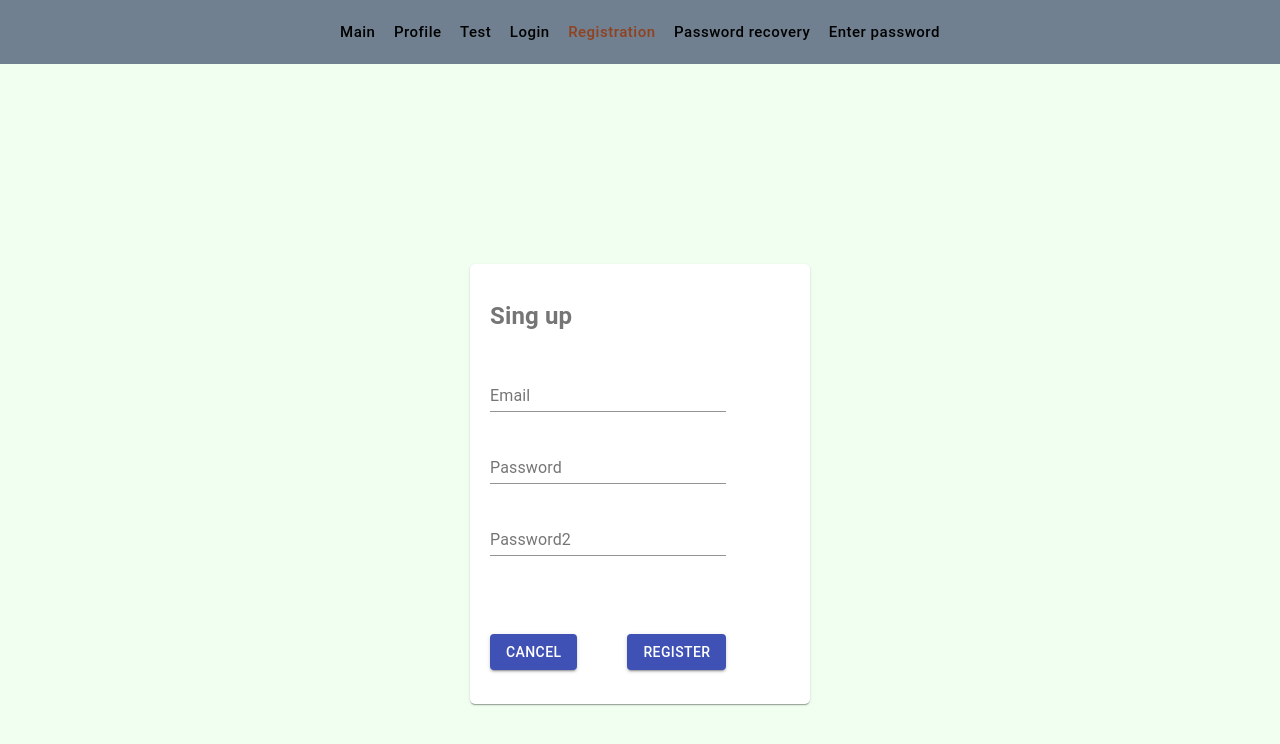
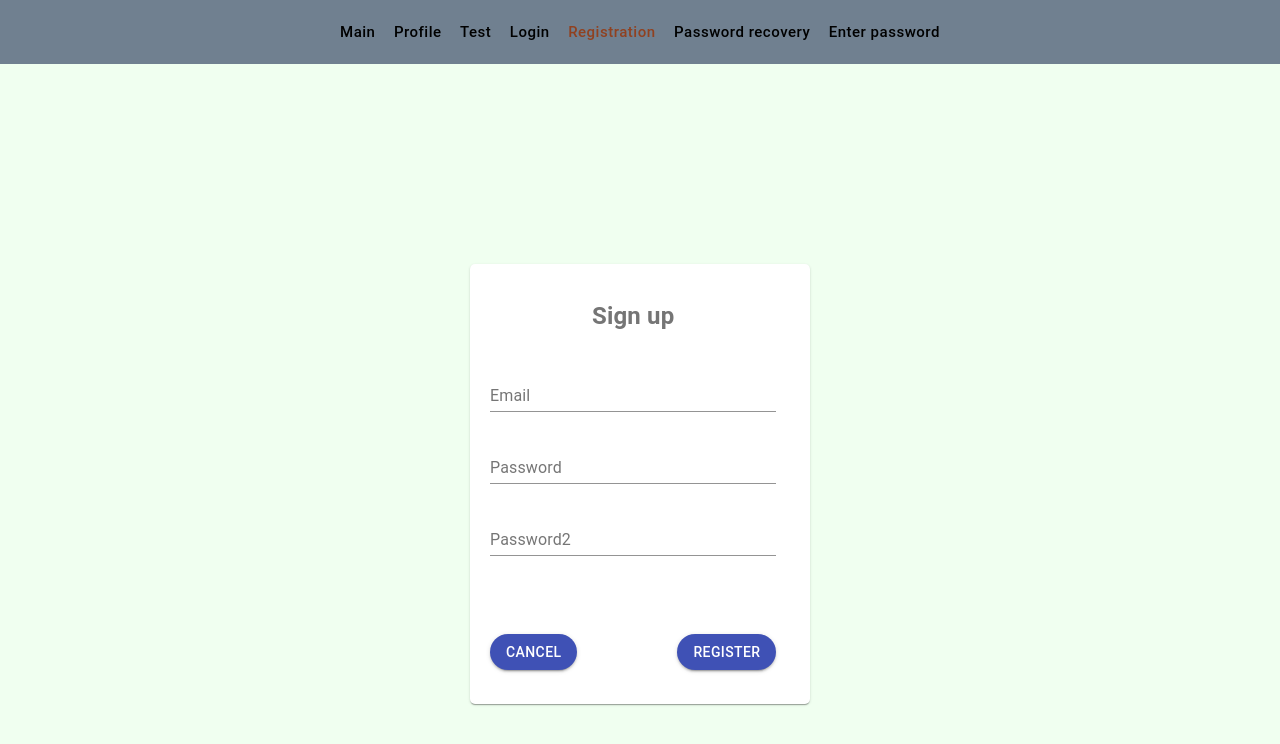
Before and after one commit to LendiHop/MemocardsTeamProject, a React (Create React App) app: page /#/registration in a window 1280 px wide. Shown: the top 744 px of the page. Built offline with nearby package versions, Linux system fonts and the light colour scheme.

Commit message:
refactor cansel

```diff
--- a/src/n1-main/m2-bll/reducers/auth-reducer.ts
+++ b/src/n1-main/m2-bll/reducers/auth-reducer.ts
@@ -35,7 +35,7 @@ export const onRegisterTC = (email: string, password: string) => async (dispatch
     try {
 
         // const res = await authAPI.register(email, password)
-        const res = await authAPI.me()
+        const res = await authAPI.register(email, password)
         alert(res)
         // dispatch(onRegistrationAC())
 
--- a/src/n2-features/f1-auth/a2-registration/Registration.tsx
+++ b/src/n2-features/f1-auth/a2-registration/Registration.tsx
@@ -11,8 +11,9 @@ type PropsType = {
 export const Registration: React.FC<PropsType> = ({formik}) => {
 
     return (
-        <Grid container justifyContent={"center"} >
-            <Paper elevation={1} style={{padding: '20px',
+        <Grid container justifyContent={"center"}>
+            <Paper elevation={1} style={{
+                padding: '20px',
                 borderRadius: '5px',
                 width: '300px',
                 height: '400px',
@@ -24,7 +25,7 @@ export const Registration: React.FC<PropsType> = ({formik}) => {
                     <form onSubmit={formik.handleSubmit}>
                         <FormControl>
                             <FormLabel>
-                                <h2>Sing up</h2>
+                                <h2 style={{textAlign: 'center'}}>Sign up</h2>
                             </FormLabel>
                             <FormGroup>
                                 <TextField
@@ -38,10 +39,6 @@ export const Registration: React.FC<PropsType> = ({formik}) => {
                                     type="password"
                                     label="Password"
                                     margin="normal"
-                                // name='password'
-                                // onChange={formik.handleChange}
-                                // onBlur={formik.handleBlur}
-                                // value={formik.values.password}
                                     {...formik.getFieldProps('password')}
                                 />
                                 {formik.touched.password && formik.errors.password &&
@@ -50,20 +47,19 @@ export const Registration: React.FC<PropsType> = ({formik}) => {
                                     type="password"
                                     label="Password2"
                                     margin="normal"
-                                // name='password'
-                                // onChange={formik.handleChange}
-                                // onBlur={formik.handleBlur}
-                                // value={formik.values.password}
                                     {...formik.getFieldProps('password2')}
                                 />
                                 {formik.touched.password2 && formik.errors.password2 &&
                                 <div style={{color: 'red'}}>{formik.errors.password2}</div>}
-                            <div >
-                                <Button type={'reset'} variant={'contained'} color={'primary'}
-                                        style={{marginTop: '70px',}}>Cancel</Button>
+                                <div>
+                                    <Button type={'reset'} onClick={() => formik.resetForm()} variant={'contained'}
+                                            color={'primary'}
+                                            style={{marginTop: '70px', borderRadius: '30px'}}>Cancel</Button>
                                     <Button type={'submit'} variant={'contained'} color={'primary'}
-                                        style={{marginTop: '70px',
-                                        marginLeft: '50px'
+                                            style={{
+                                                marginTop: '70px',
+                                                marginLeft: '100px',
+                                                borderRadius: '30px'
                                             }}>Register</Button>
                                 </div>
 
--- a/src/n2-features/f1-auth/a2-registration/RegistrationContainer.tsx
+++ b/src/n2-features/f1-auth/a2-registration/RegistrationContainer.tsx
@@ -19,6 +19,8 @@ export const RegistrationContainer: React.FC = () => {
             password: '',
             password2: ''
         } as InitialValueType,
+
+
         validate: (values) => {
             //@ts-ignore
             const errors: FormikErrorType = {};
@@ -38,14 +40,11 @@ export const RegistrationContainer: React.FC = () => {
         },
         onSubmit: (values) => {
             debugger
-            if (values.password2 !== values.password){
+            if (values.password2 !== values.password) {
                 throw new Error('paas2 !== pass')
             }
 
             dispatch(onRegisterTC(values.email, values.password))
-            formik.resetForm()
-        },
-        onReset: (values) => {
             formik.resetForm()
         }
     })
@@ -56,7 +55,7 @@ export const RegistrationContainer: React.FC = () => {
     return (
         <Container style={{maxHeight: '100%'}}>
 
-                    <Registration formik={formik}/>
+            <Registration formik={formik}/>
 
         </Container>
     );
```
Lines whose indentation alone changed are shown as unchanged.
